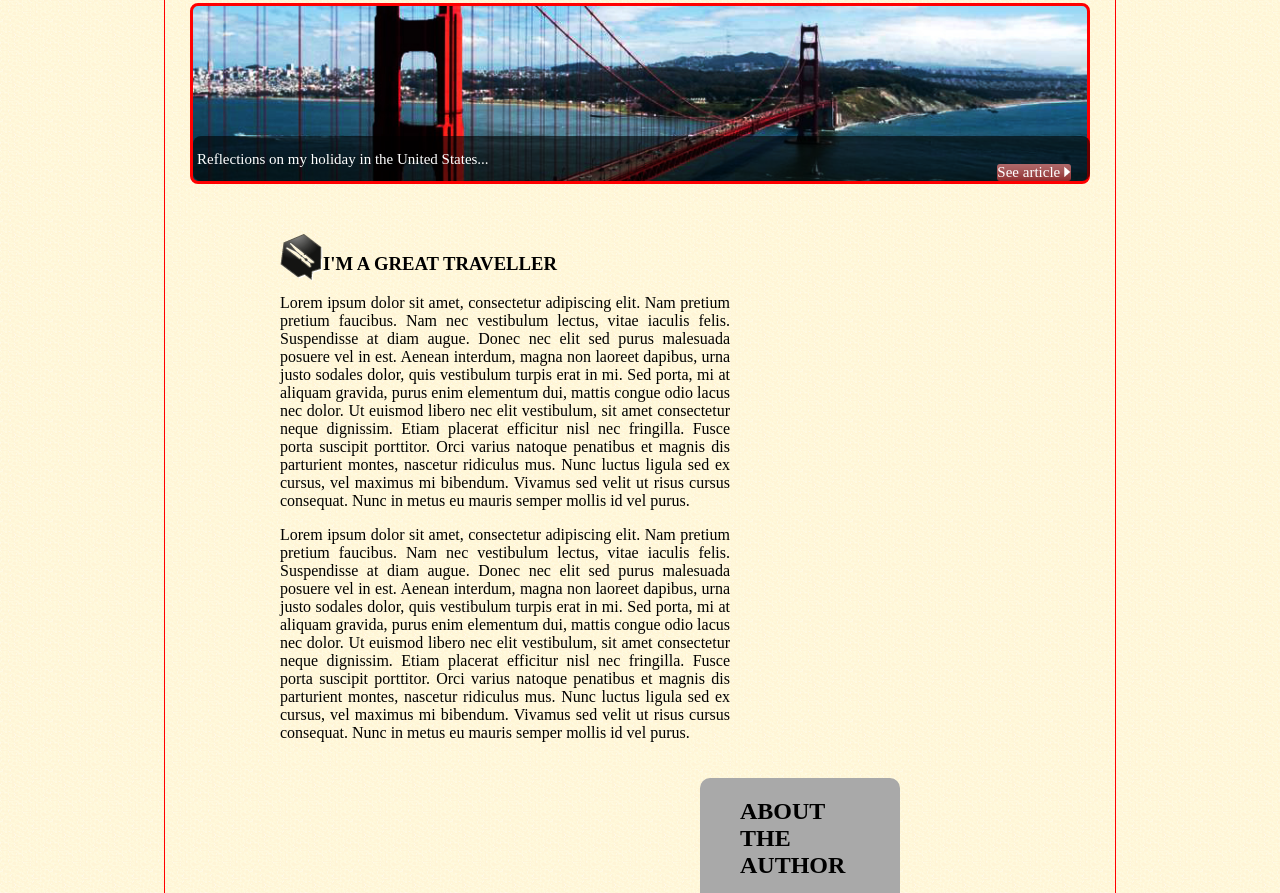
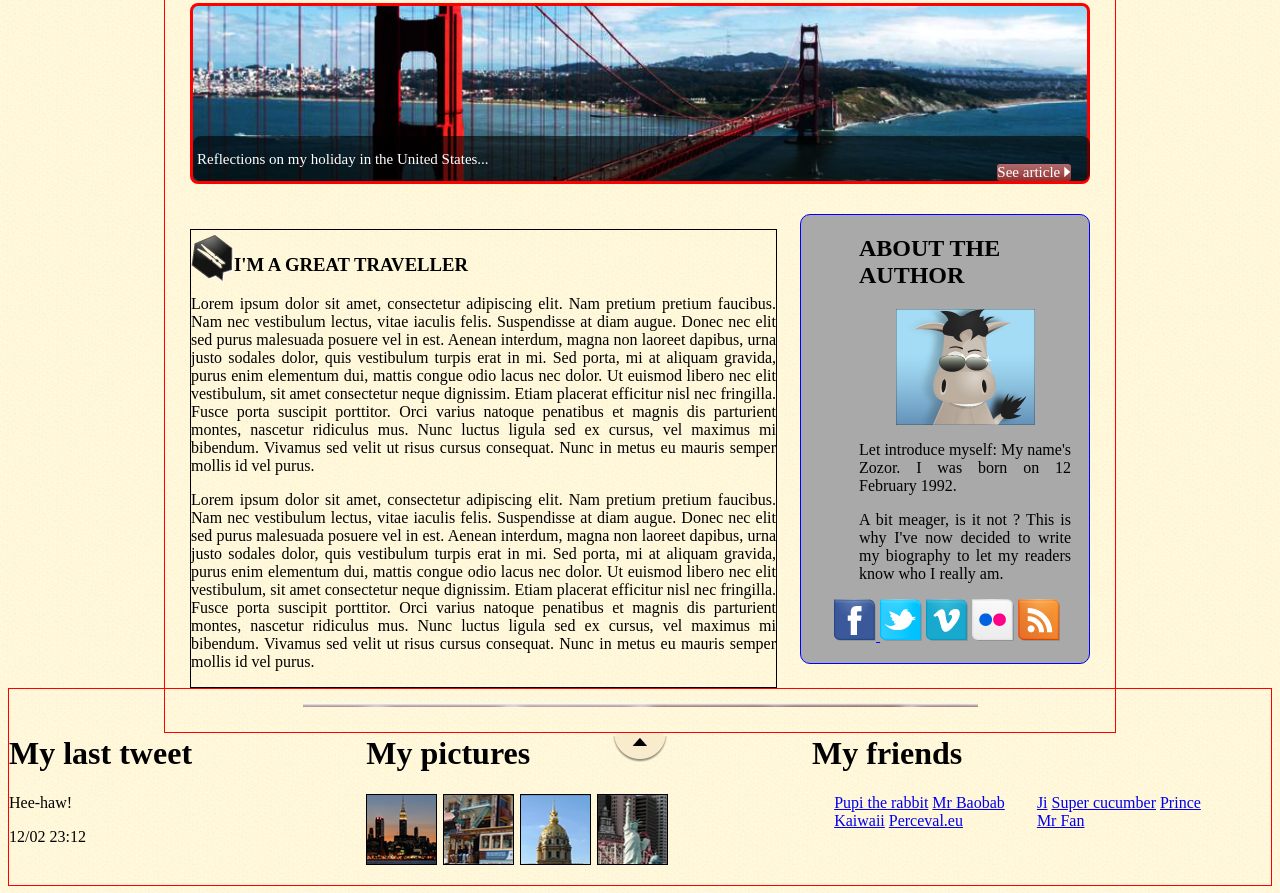
Before and after one commit to siniestr0/san-francisco, a plain HTML site: page index.html in a window 1280 px wide. Shown: the part 267-1160 px from the top of the page. Drawn offline with Linux system fonts and the light colour scheme.

Commit message:
correcciones css

```diff
--- a/style.css
+++ b/style.css
@@ -103,28 +103,45 @@ font-size: 15px;
 
 section {
 margin: auto;
-width: 50%;
+width: 65%;
 /*ponemos el float para poder alinearlo con el aside que irá a su derecha*/
 float: left;
 /*los margin para poder separarlo de los bordes y alinearlo con el resto de div*/
 margin-top: 20px;
-margin-left: 90px;
+margin-left: 0px;
 
+border: solid 1px;
 }
 
+/*aqui tenemos correcciones con los % para alinearlo con el article*/
 aside {
-padding-right: 20px;
+padding-right: 2%;
+padding-left: 2%;
+padding-bottom: 2%;
 text-align: justify;
-margin-top: 20px;
-margin-right: 190px;
-/*como teneos los bordes redondeados, ponemos el radius*/
+margin-top: 0.5%;
+
+/*como tenemos los bordes redondeados, ponemos el radius*/
 border-radius: 10px;
 background-color: darkgrey;
 /*pone el float derecha para que esté alineado con el articulo que es SECTION*/
 float: right;
-width: 20%;
+width: 28%;
+
+border: solid blue 1px;
 
 }
+
+aside h1{
+
+text-align: left;
+}
+
+#redes {
+padding-left: 6%;
+
+}
+
 /*usamos el selector del punto porque es un class para la foto del burro dentro del aside*/
 .burro {
 display: block;
@@ -183,6 +200,7 @@ padding-top: 25px;
 clear: both;
 margin-top: -200px;
 
+border: solid 1px red;
 }
 
 #tweet, #my_pictures, #my_friends {
@@ -209,9 +227,11 @@ margin-right: 2px;
 }
 
 #my_friends ul{
+margin-top: 0;
 display: inline-block;
 vertical-align: top;
 list-style-image: url("images/ico_liensexterne.png");
-width: 50%;
+width: 40%;
+padding-left: 5%;
 
 }
```
